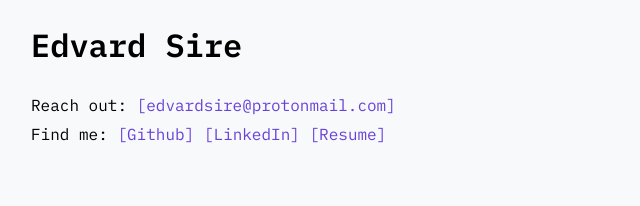
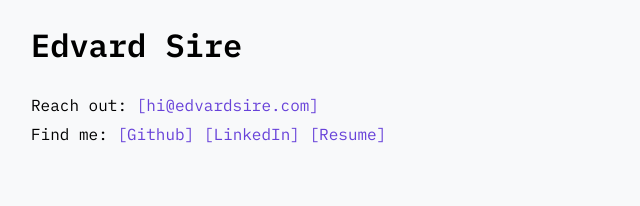
Before and after one commit to EdvardSire/site, a plain HTML site: page exported/index.html in a window 1280 px wide. Shown: the top 206 px of the page, 209-849 px from the left. Drawn offline with Linux system fonts and the light colour scheme.

Commit message:
update mail

```diff
--- a/exported/index.html
+++ b/exported/index.html
@@ -45,7 +45,7 @@
 
       <p>
         Reach out:
-        <a href="mailto:edvardsire@protonmail.com">edvardsire@protonmail.com</a>
+        <a href="mailto:hi@edvardsire.com">hi@edvardsire.com</a>
         <br />
         Find me:
         <a
```
